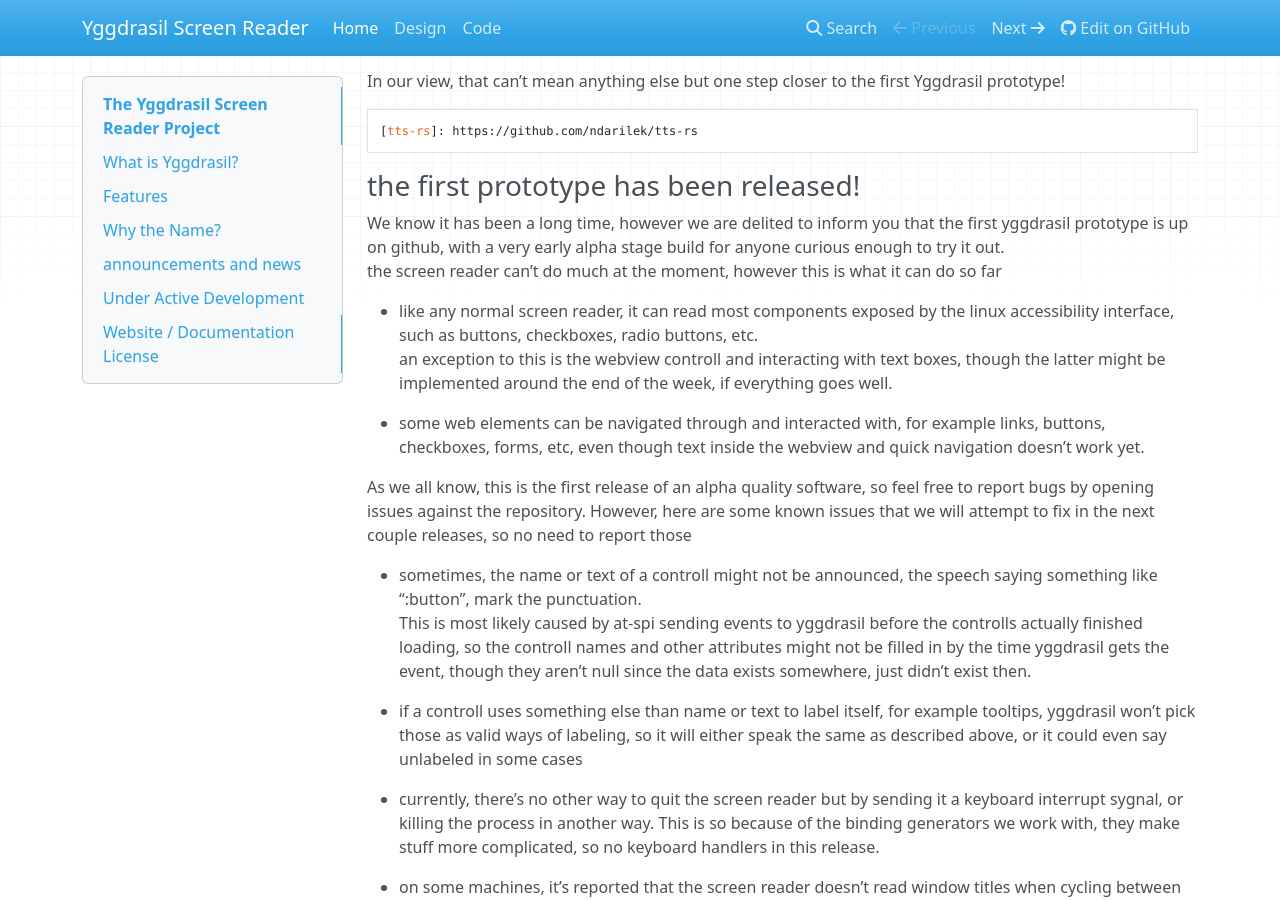
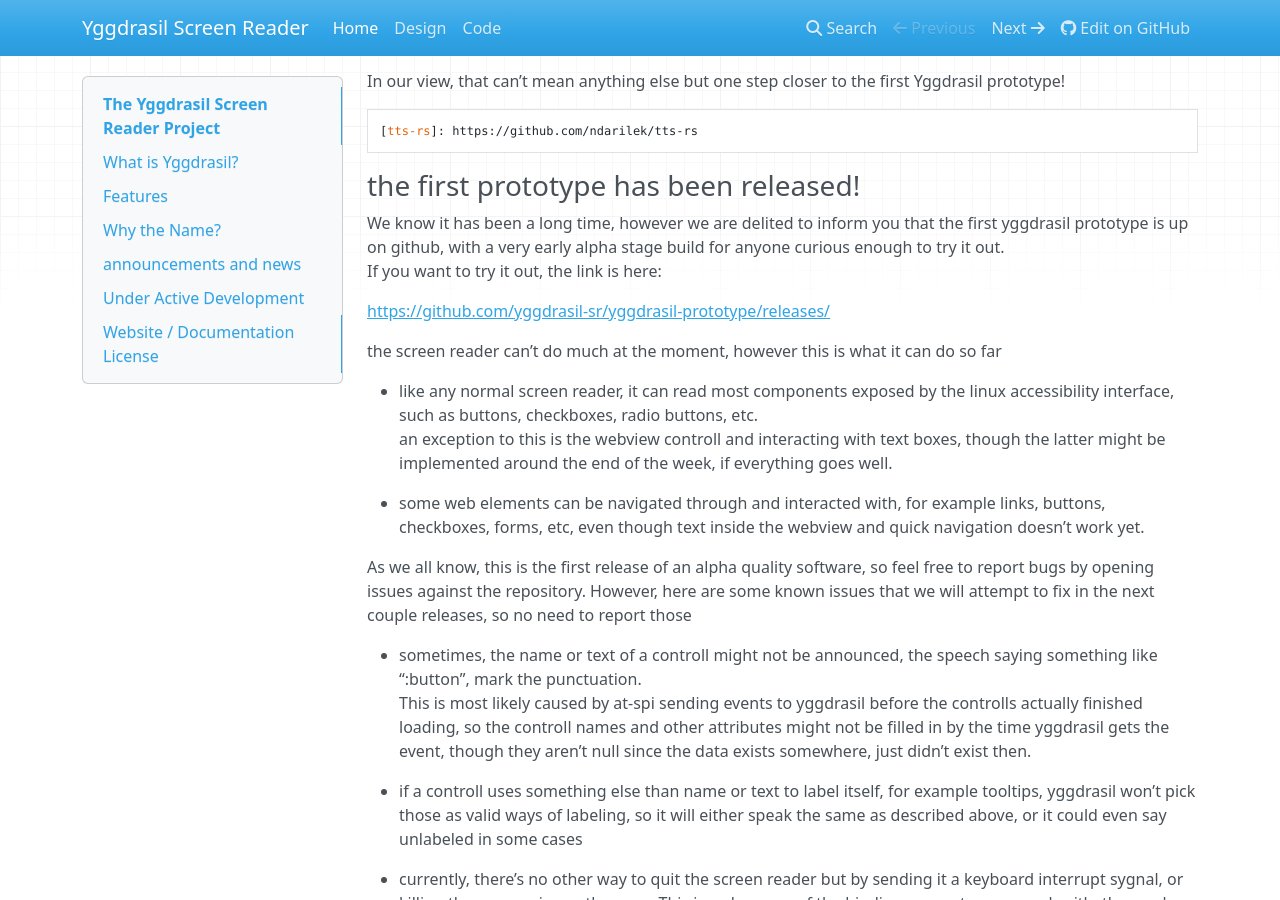
Before and after one commit to brogar2000/site, an MkDocs documentation site: the page built from docs/index.md, in a window 1280 px wide and 900 px high, scrolled down 1313 px. Built offline with MkDocs 1.6.1, drawn with Linux system fonts in a browser that asks for light colours; nearby versions of some CDN libraries.

Commit message:
fix a typo in the markdown document for the website, add a link for the release, where the binaries can be found

```diff
--- a/docs/index.md
+++ b/docs/index.md
@@ -73,9 +73,13 @@ In our view, that can't mean anything else but one step closer to the first Yggd
 
     [tts-rs]: https://github.com/ndarilek/tts-rs
 
-###the first prototype has been released!
+### the first prototype has been released!
 
 We know it has been a long time, however we are delited to inform you that the first yggdrasil prototype is up on github, with a very early alpha stage build for anyone curious enough to try it out.
+If you want to try it out, the link is here:
+
+<https://github.com/yggdrasil-sr/yggdrasil-prototype/releases/>
+
 the screen reader can't do much at the moment, however this is what it can do so far
 
 * like any normal screen reader, it can read most components exposed by the linux accessibility interface, such as buttons, checkboxes, radio buttons, etc.
```
